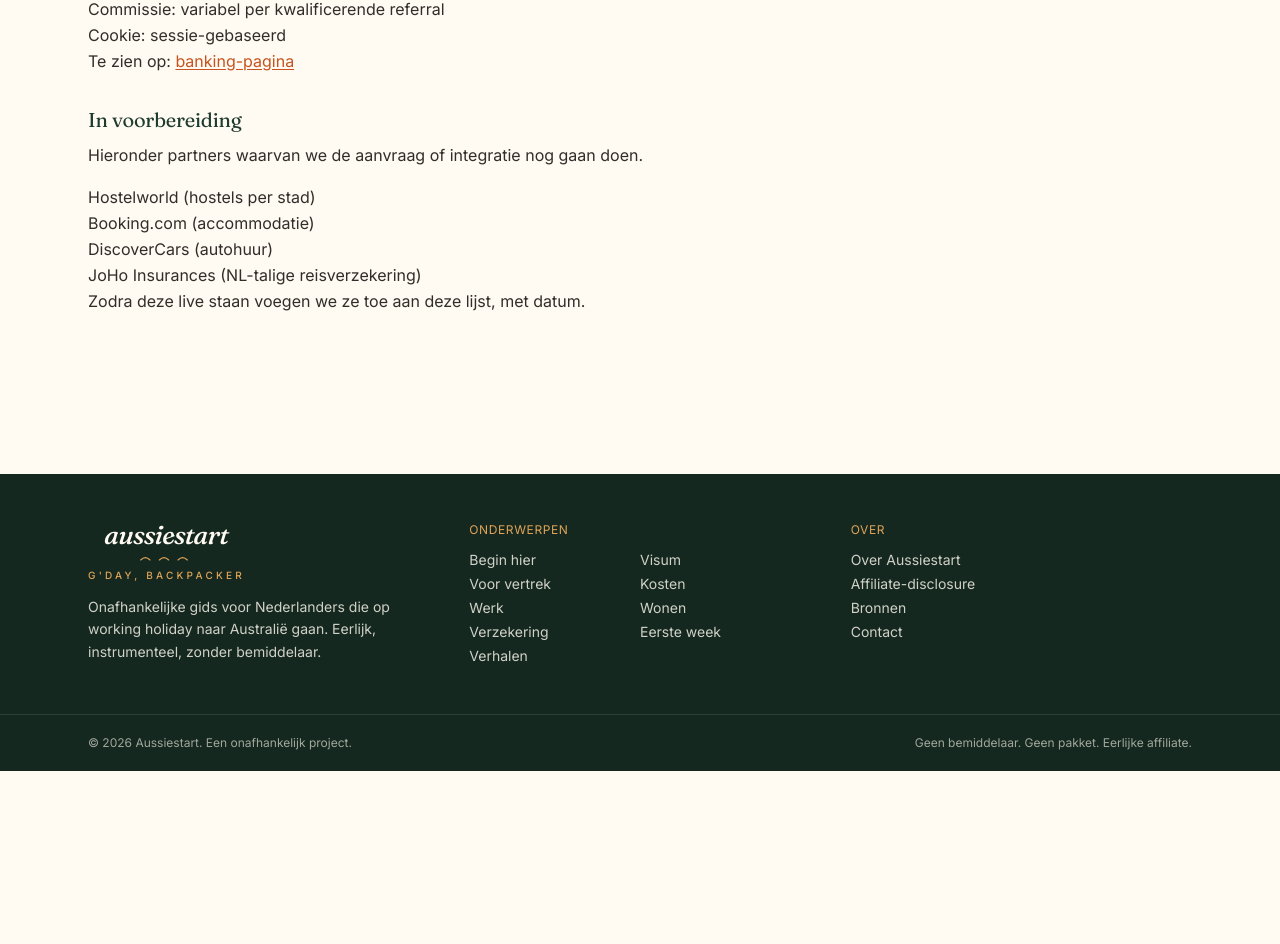
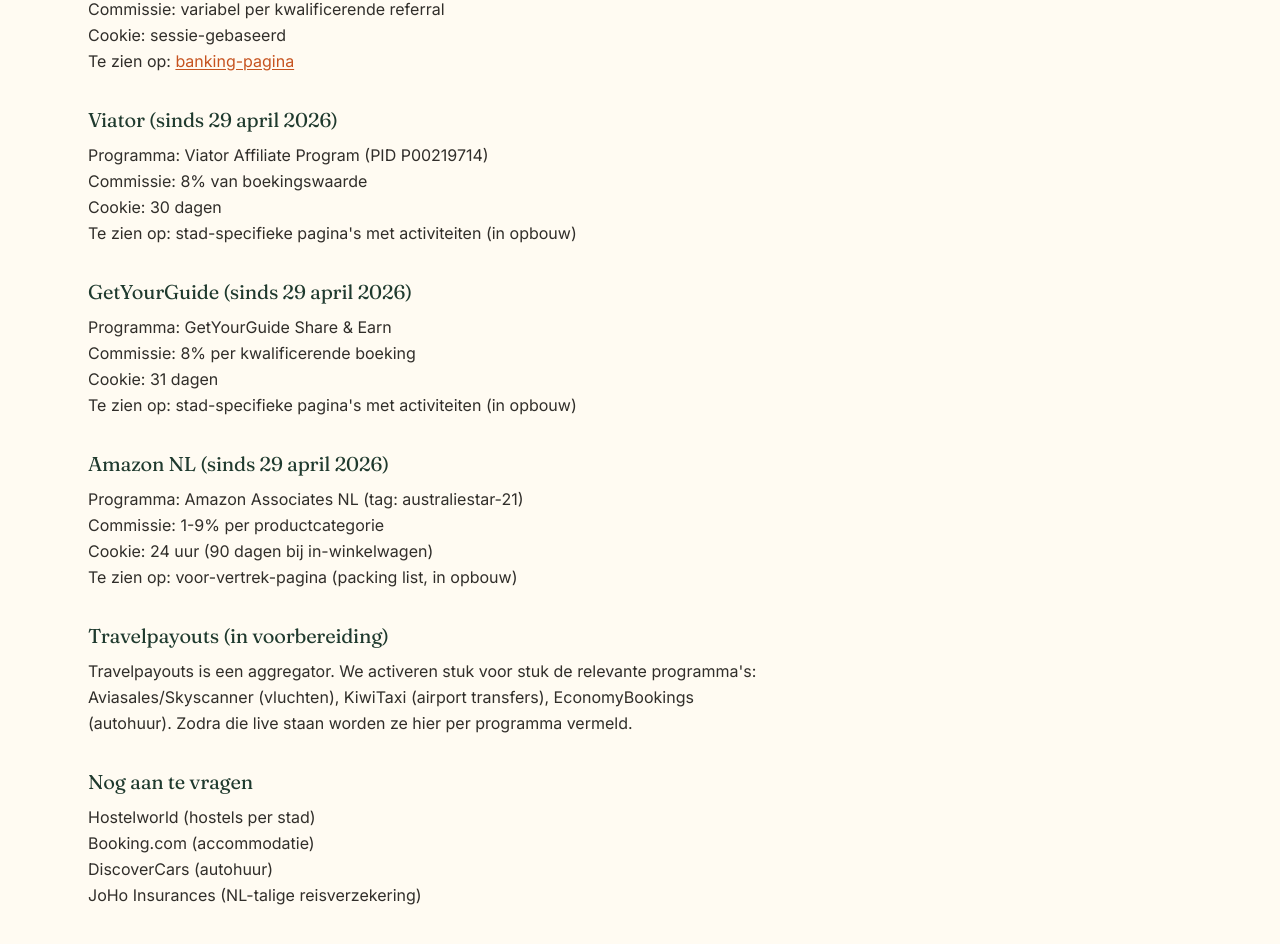
Before and after one commit to jessevenniker/aussiestart, a React (Vite) app: page /affiliate-disclosure in a window 1280 px wide. Shown: the part 1537-2481 px from the top of the page. Before the commit the page ends 2308 px from the top, so only its background shows below. Built offline with nearby package versions, Linux system fonts and the light colour scheme.

Commit message:
Register Viator, GetYourGuide, Amazon NL affiliates + URL builders

```diff
--- a/src/data/affiliates.js
+++ b/src/data/affiliates.js
@@ -24,4 +24,53 @@
     cookie: 'Sessie-gebaseerd',
     confirmedSince: '29 april 2026',
   },
+  viator: {
+    name: 'Viator',
+    pid: 'P00219714',
+    mcid: '42383',
+    // Generieke Australië-landingspage. Voor specifieke tours: gebruik viatorUrl(slug).
+    url: 'https://www.viator.com/Australia/d113?pid=P00219714&mcid=42383&medium=link',
+    program: 'Viator Affiliate Program',
+    commission: '8% van booking value',
+    cookie: '30 dagen',
+    confirmedSince: '29 april 2026',
+  },
+  getyourguide: {
+    name: 'GetYourGuide',
+    partnerId: '9QMIGTL',
+    url: 'https://www.getyourguide.nl?partner_id=9QMIGTL&cmp=share_to_earn',
+    program: 'GetYourGuide Share & Earn',
+    commission: '8% per kwalificerende boeking',
+    cookie: '31 dagen',
+    confirmedSince: '29 april 2026',
+  },
+  amazonNL: {
+    name: 'Amazon NL',
+    tag: 'australiestar-21',
+    url: 'https://www.amazon.nl/?tag=australiestar-21',
+    program: 'Amazon Associates NL',
+    commission: '1-9% per categorie',
+    cookie: '24 uur (90 dagen bij toegevoegd-aan-winkelwagen)',
+    confirmedSince: '29 april 2026',
+  },
 }
+
+/**
+ * Builders voor product-specifieke affiliate-URLs.
+ * Voor Viator/GYG wil je vaak naar een specifieke tour linken,
+ * voor Amazon naar een specifiek product.
+ */
+export function viatorUrl(productPath) {
+  const sep = productPath.includes('?') ? '&' : '?'
+  return `https://www.viator.com${productPath}${sep}pid=P00219714&mcid=42383&medium=link`
+}
+
+export function getyourguideUrl(productPath) {
+  const sep = productPath.includes('?') ? '&' : '?'
+  return `https://www.getyourguide.nl${productPath}${sep}partner_id=9QMIGTL&cmp=share_to_earn`
+}
+
+export function amazonNlUrl(asinOrPath) {
+  const path = asinOrPath.startsWith('/') ? asinOrPath : `/dp/${asinOrPath}`
+  return `https://www.amazon.nl${path}?tag=australiestar-21`
+}
--- a/src/pages/AffiliateDisclosure.jsx
+++ b/src/pages/AffiliateDisclosure.jsx
@@ -58,15 +58,40 @@
             <li>Cookie: sessie-gebaseerd</li>
             <li>Te zien op: <a href="/banking">banking-pagina</a></li>
           </ul>
-          <h3>In voorbereiding</h3>
-          <p>Hieronder partners waarvan we de aanvraag of integratie nog gaan doen.</p>
+          <h3>Viator (sinds 29 april 2026)</h3>
+          <ul>
+            <li>Programma: Viator Affiliate Program (PID P00219714)</li>
+            <li>Commissie: 8% van boekingswaarde</li>
+            <li>Cookie: 30 dagen</li>
+            <li>Te zien op: stad-specifieke pagina's met activiteiten (in opbouw)</li>
+          </ul>
+          <h3>GetYourGuide (sinds 29 april 2026)</h3>
+          <ul>
+            <li>Programma: GetYourGuide Share &amp; Earn</li>
+            <li>Commissie: 8% per kwalificerende boeking</li>
+            <li>Cookie: 31 dagen</li>
+            <li>Te zien op: stad-specifieke pagina's met activiteiten (in opbouw)</li>
+          </ul>
+          <h3>Amazon NL (sinds 29 april 2026)</h3>
+          <ul>
+            <li>Programma: Amazon Associates NL (tag: australiestar-21)</li>
+            <li>Commissie: 1-9% per productcategorie</li>
+            <li>Cookie: 24 uur (90 dagen bij in-winkelwagen)</li>
+            <li>Te zien op: voor-vertrek-pagina (packing list, in opbouw)</li>
+          </ul>
+          <h3>Travelpayouts (in voorbereiding)</h3>
+          <p>
+            Travelpayouts is een aggregator. We activeren stuk voor stuk de relevante programma's:
+            Aviasales/Skyscanner (vluchten), KiwiTaxi (airport transfers), EconomyBookings (autohuur).
+            Zodra die live staan worden ze hier per programma vermeld.
+          </p>
+          <h3>Nog aan te vragen</h3>
           <ul>
             <li>Hostelworld (hostels per stad)</li>
             <li>Booking.com (accommodatie)</li>
             <li>DiscoverCars (autohuur)</li>
             <li>JoHo Insurances (NL-talige reisverzekering)</li>
           </ul>
-          <p>Zodra deze live staan voegen we ze toe aan deze lijst, met datum.</p>
         </div>
       </section>
     </>
```
